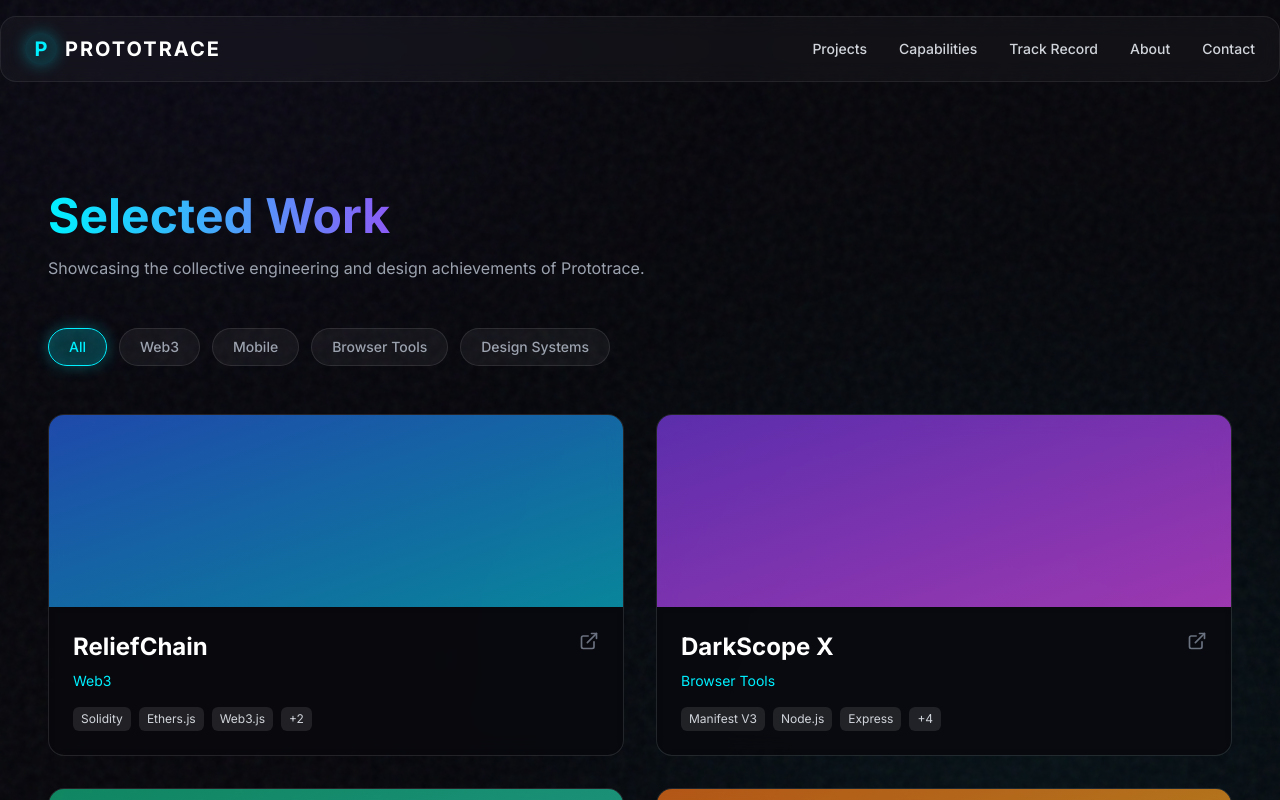
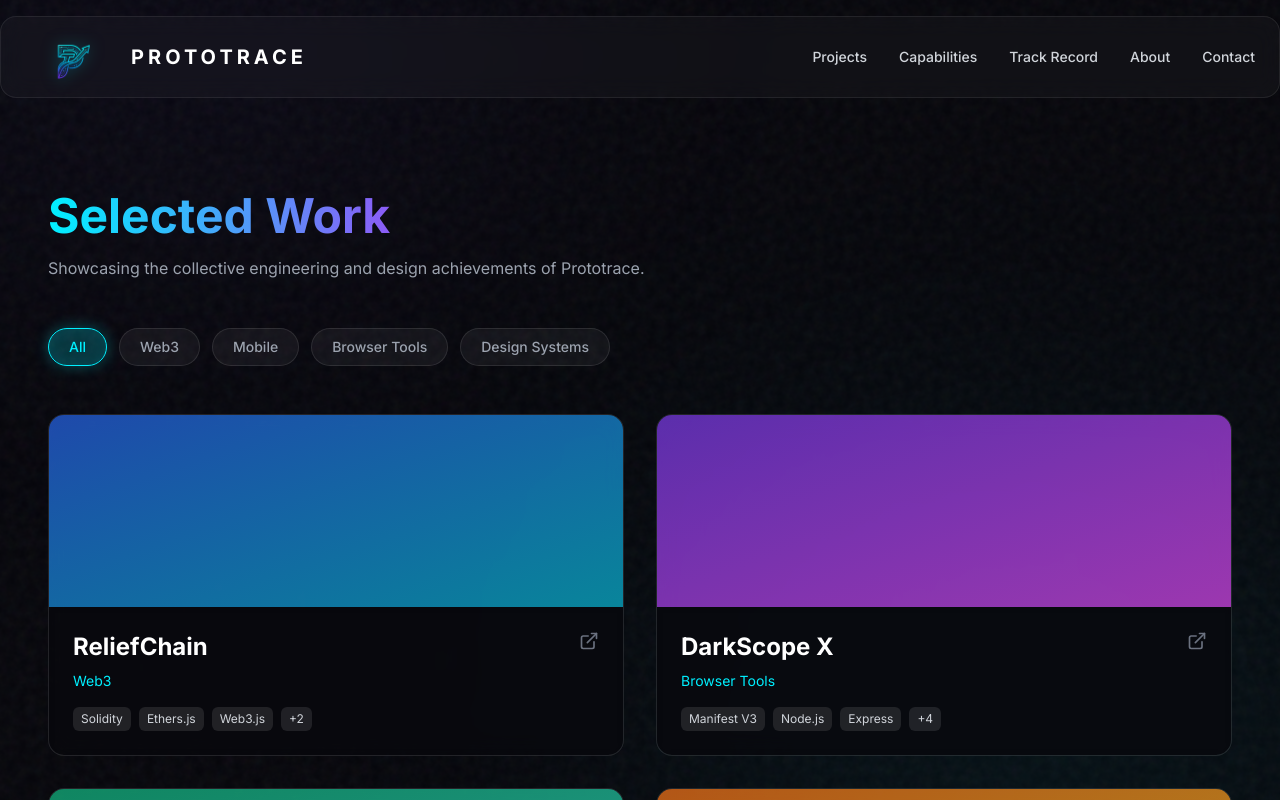
Before and after one commit to Sayim07/PROTOTRACE, a React (Vite) app: page / in a window 1280 px wide. Both pictures are taken after a click on the button "GET STARTED". Shown: the top 800 px of the page. Built offline with nearby package versions, Linux system fonts and the light colour scheme.

Commit message:
logo done

```diff
--- a/src/components/HeroGate.tsx
+++ b/src/components/HeroGate.tsx
@@ -4,6 +4,7 @@ import { Canvas, useFrame } from '@react-three/fiber';
 import { Points, PointMaterial } from '@react-three/drei';
 import * as random from 'maath/random/dist/maath-random.esm';
 import { Sparkles } from 'lucide-react';
+import logoImage from '../assets/logo-design-3.png';
 
 const ParticleField = () => {
   const ref = useRef<any>(null);
@@ -60,13 +61,13 @@ const HeroGate: React.FC<HeroGateProps> = ({ onEnter }) => {
           className="mb-6 flex flex-col items-center"
         >
           {/* Logo / Monogram */}
-          <div className="w-24 h-24 mb-6 rounded-full glass-panel neon-glow flex items-center justify-center">
-            <span className="text-5xl font-black text-transparent bg-clip-text bg-gradient-to-br from-cyan to-violet">
-              P
-            </span>
-          </div>
+          <img
+            src={logoImage}
+            alt="PROTOTRACE Logo Symbol"
+            className="w-40 h-40 md:w-40 md:h-40 mb-6 object-contain drop-shadow-[0_0_15px_rgba(0,240,255,0.6)]"
+          />
 
-          <h1 className="text-6xl md:text-8xl font-extrabold tracking-tighter mb-4">
+          <h1 className="text-6xl md:text-8xl font-extrabold tracking-[0.1em] mb-4 uppercase">
             <span className="text-white">PROTO</span>
             <span className="text-transparent bg-clip-text bg-gradient-to-r from-cyan to-violet">TRACE</span>
           </h1>
--- a/src/components/Navbar.tsx
+++ b/src/components/Navbar.tsx
@@ -1,5 +1,6 @@
 import React from 'react';
 import { motion } from 'framer-motion';
+import logoImage from '../assets/logo-design-3.png';
 
 const Navbar: React.FC = () => {
   const links = ['Projects', 'Capabilities', 'Track Record', 'About', 'Contact'];
@@ -18,11 +19,13 @@ const Navbar: React.FC = () => {
       transition={{ duration: 0.8, delay: 0.5, ease: 'easeOut' }}
       className="fixed top-0 left-0 right-0 z-40 px-6 py-4 flex justify-between items-center glass-panel border-b-0 rounded-none rounded-b-2xl mx-4 mt-4 lg:mx-auto max-w-7xl"
     >
-      <div className="flex items-center gap-2 cursor-pointer" onClick={() => window.scrollTo({ top: 0, behavior: 'smooth'})}>
-        <div className="w-8 h-8 rounded-full bg-cyan/10 flex items-center justify-center neon-glow">
-          <span className="text-cyan font-bold text-xl">P</span>
-        </div>
-        <span className="text-xl font-bold tracking-widest text-white">PROTOTRACE</span>
+      <div className="flex items-center gap-3 cursor-pointer" onClick={() => window.scrollTo({ top: 0, behavior: 'smooth' })}>
+        <img
+          src={logoImage}
+          alt="PROTOTRACE Logo Symbol"
+          className="h-12 w-auto object-contain drop-shadow-[0_0_8px_rgba(0,240,255,0.5)]"
+        />
+        <span className="text-xl font-bold uppercase tracking-[0.2em] text-white">PROTOTRACE</span>
       </div>
 
       <div className="hidden md:flex items-center gap-8">
```
Also changed, not shown: src/assets/logo-design-3.png (added).
